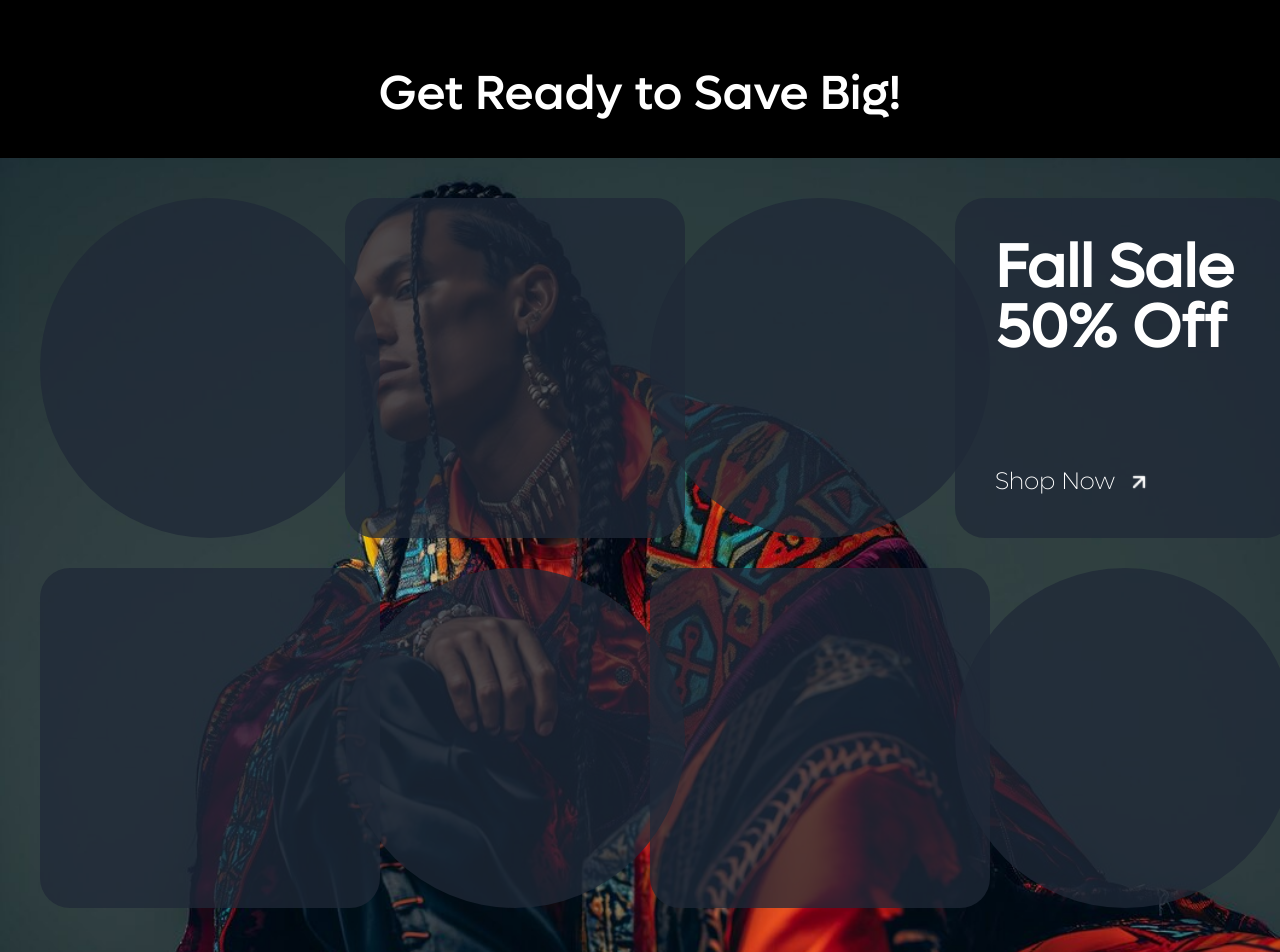
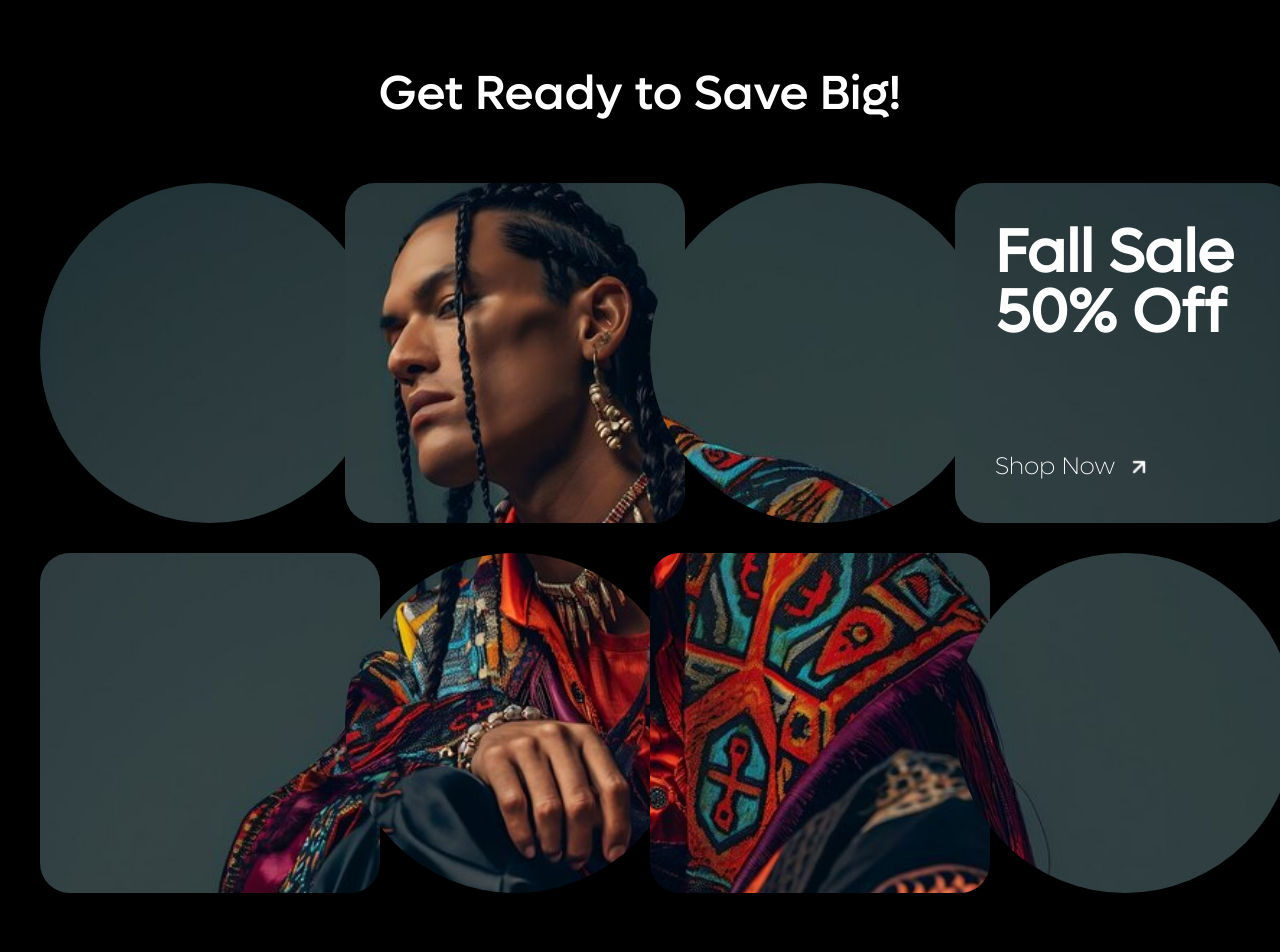
Before and after one commit to ERFAN-REVENANT/elegant-react, a React (Vite) app: page / in a window 1280 px wide. Shown: the part 1980-2932 px from the top of the page. Built offline with nearby package versions, Linux system fonts and the light colour scheme.

Commit message:
sale is not on hold anymore

```diff
--- a/src/components/Sale.jsx
+++ b/src/components/Sale.jsx
@@ -3,24 +3,25 @@ import { arrowUpRight, image5, saleitems1, saleitems2 } from "../constants";
 
 const Sale = () => {
   return (
-    <section className="min-h-screen flex flex-col items-center justify-center m-auto ">
+    <section className="min-h-screen flex flex-col items-center justify-center m-auto">
       <h1 className="text-white font-lufga-medium text-center text-5xl mt-10">
         Get Ready to Save Big!
       </h1>
-      <div
-        className="grid grid-cols-4 gap-5 p-10 bg-no-repeat bg-cover bg-top min-h-screen mt-10"
-        style={{ backgroundImage: `url(${image5})` }}
-      >
+      <div className="grid grid-cols-4 items-center justify-center gap-5  p-10 min-h-screen mt-5 relative">
         {/* First Set: saleitems1 */}
         {saleitems1.map((item, index) => (
           <div
             key={item.id}
-            className={`flex flex-col justify-between  p-10 h-[340px] w-[340px] ${
-              index % 2 === 0
-                ? "rounded-full bg-gray-800 bg-opacity-75"
-                : "rounded-[30px] bg-gray-800 bg-opacity-75"
-            } mx-auto`}
+            className={`relative h-[340px] w-[340px] mx-auto ${
+              index % 2 === 0 ? "rounded-full" : "rounded-[30px]"
+            }`}
+            style={{
+              backgroundImage: `url(${image5})`, // Use image5 as the background
+              backgroundSize: item.style.backgroundSize, // Scale background size
+              backgroundPosition: item.style.backgroundPosition, // Random background position
+            }}
           >
+            <div className="flex flex-col justify-between p-10 h-full">
               {item.text && (
                 <div className="text-white font-bold font-lufga-regular text-6xl">
                   {item.text}
@@ -33,23 +34,29 @@ const Sale = () => {
                 </div>
               )}
             </div>
+          </div>
         ))}
 
         {/* Second Set: saleitems2 */}
         {saleitems2.map((item, index) => (
           <div
             key={item.id}
-            className={`flex justify-center items-center p-4 h-[340px] w-[340px] ${
-              index % 2 !== 0
-                ? "rounded-full bg-gray-800 bg-opacity-75"
-                : "rounded-[30px] bg-gray-800 bg-opacity-75"
-            } mx-auto`}
+            className={`relative h-[340px] w-[340px] mx-auto ${
+              index % 2 === 0 ? "rounded-[30px]" : "rounded-full"
+            }`}
+            style={{
+              backgroundImage: `url(${image5})`,
+              backgroundSize: item.style.backgroundSize,
+              backgroundPosition: item.style.backgroundPosition,
+            }}
           >
+            <div className="flex justify-center items-center h-full p-10">
               {item.text && (
                 <div className="text-white text-xl font-bold font-lufga-light">
                   {item.text}
                 </div>
               )}
+            </div>
           </div>
         ))}
       </div>
--- a/src/constants/index.js
+++ b/src/constants/index.js
@@ -130,17 +130,42 @@ export const modalCards = [
 ];
 
 export const saleitems1 = [
-  { id: 1, text: "", text2: "", link: "#" },
-  { id: 2, text: "", text2: "", link: "#" },
-  { id: 3, text: "", text2: "", link: "#" },
+  {
+    id: 1,
+    text: "",
+    text2: "",
+    link: "#",
+    style: { backgroundPosition: "0% 0%", backgroundSize: "450%" },
+  },
+  {
+    id: 2,
+    text: "",
+    text2: "",
+    link: "#",
+    style: { backgroundPosition: "32% 05%", backgroundSize: "450%" },
+  },
+  {
+    id: 3,
+    text: "",
+    text2: "",
+    link: "#",
+    style: { backgroundPosition: "63% 03%", backgroundSize: "450%" },
+  },
   {
     id: 4,
     text: "Fall Sale 50% Off",
     text2: "Shop Now",
     link: "#",
+    style: { backgroundPosition: "100% 05%", backgroundSize: "450%" },
   },
 ];
-export const saleitems2 = [{ id: 1 }, { id: 2 }, { id: 3 }, { id: 4 }];
+
+export const saleitems2 = [
+  { id: 1, style: { backgroundPosition: "05% 55%", backgroundSize: "450%" } },
+  { id: 2, style: { backgroundPosition: "32% 56%", backgroundSize: "450%" } },
+  { id: 3, style: { backgroundPosition: "62% 55%", backgroundSize: "450%" } },
+  { id: 4, style: { backgroundPosition: "91% 53%", backgroundSize: "450%" } },
+];
 
 export const faqData = [
   {
```
Also changed, not shown: public/tailwind.css. Lines whose indentation alone changed are shown as unchanged.
